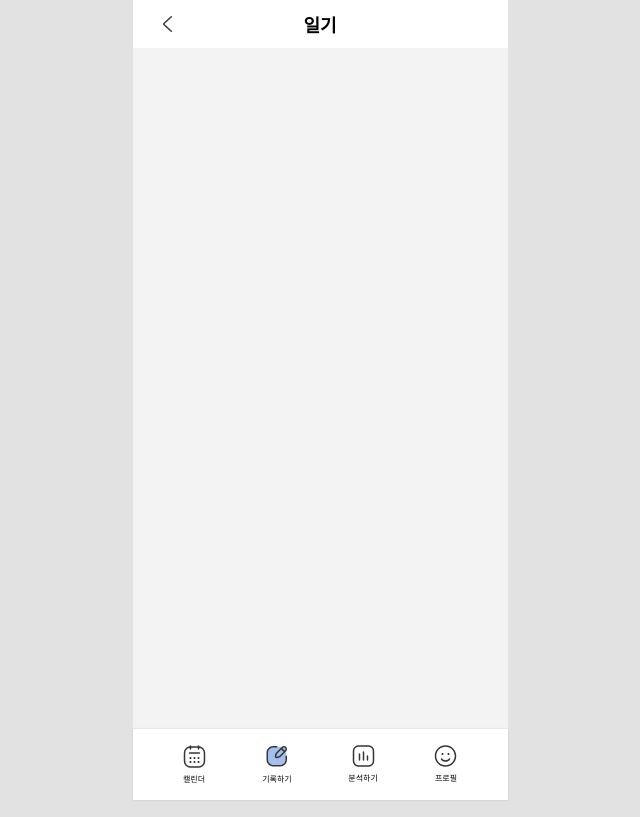
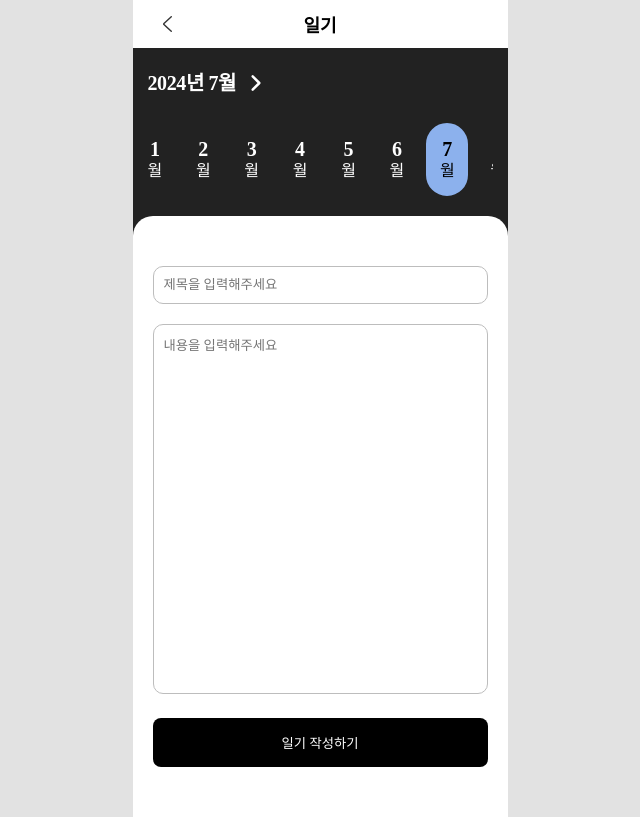
Before and after one commit to f-lb/frontend, a React (Create React App) app: page /record in a window 1280 px wide. Shown: the whole page, without its empty margins (320-960 px from the left). Built offline with nearby package versions, Linux system fonts and the light colour scheme; a web font is replaced by a local one.

Commit message:
일기작성 페이지 완성

```diff
--- a/src/App.js
+++ b/src/App.js
@@ -5,7 +5,7 @@ import { BnbLayout, RootLayout } from "./layouts";
 import MontlyModeCalendarPage from "./components/MontlyModeCalendarPage";
 import WeeklyModeCalendarPage from "./components/WeeklyModeCalendarPage";
 import LoadingPage from "./pages/LoadingPage";
-import SummeryPage from "./pages/SummeryPage";  // SummeryPage 가져오기
+import SummeryPage from "./pages/SummeryPage"; // SummeryPage 가져오기
 import { lazy, Suspense } from "react";
 
 const delay = (ms) => new Promise((resolve) => setTimeout(resolve, ms));
@@ -27,9 +27,10 @@ function App() {
             </Route>
             <Route path="/analyze" element={<AnalyzePage />} />
             <Route path="/profile" element={<ProfilePage />} />
-            <Route path="/record" element={<RecordPage />} />
           </Route>
-          <Route path="/summary" element={<SummeryPage />} />  {/* SummeryPage 경로 추가 */}
+          <Route path="/record" element={<RecordPage />} />
+          <Route path="/summary" element={<SummeryPage />} />{" "}
+          {/* SummeryPage 경로 추가 */}
         </Routes>
         <Suspense fallback={<LoadingPage />}>
           <Routes>
--- a/src/pages/RecordPage.jsx
+++ b/src/pages/RecordPage.jsx
@@ -1,6 +1,9 @@
 import styled from "styled-components";
 import BackIcon from "../assets/back.svg";
 import { Link } from "react-router-dom";
+import ArrowRightIcon from "../assets/arrowRight.svg";
+
+const Day = ["", "월", "화", "수", "목", "금", "토", "일"];
 
 export default function RecordPage() {
   return (
@@ -11,6 +14,34 @@ export default function RecordPage() {
         </Link>
         일기
       </Nav>
+
+      <div>
+        <Datepick>
+          <h2>
+            <span>2024년 7월</span>
+            <img
+              style={{ color: "#fff" }}
+              src={ArrowRightIcon}
+              alt="arrow_right"
+            />
+          </h2>
+          <DateList>
+            {new Array(31).fill().map((item, date) => (
+              <Date $isActive={date === 6} $isToday={date + 1 === 10}>
+                <p>{date + 1}</p>
+                <span>월</span>
+              </Date>
+            ))}
+          </DateList>
+        </Datepick>
+
+        <RecordField>
+          <input placeholder="제목을 입력해주세요" />
+          <textarea placeholder="내용을 입력해주세요"></textarea>
+
+          <Btn>일기 작성하기</Btn>
+        </RecordField>
+      </div>
     </>
   );
 }
@@ -26,3 +57,121 @@ const Nav = styled.div`
   font-weight: bold;
   background: #fff;
 `;
+
+const Datepick = styled.div`
+  background: #222222;
+  color: #fff;
+  padding: 15px;
+  padding-bottom: 70px;
+
+  h2 {
+    display: flex;
+    align-items: center;
+    //styleName: title/Lg;
+    font-family: Pretendard;
+    font-size: 20px;
+    font-weight: 600;
+    line-height: 24px;
+    letter-spacing: -0.02em;
+    text-align: left;
+  }
+`;
+
+const DateList = styled.ul`
+  display: flex;
+  margin-top: 20px;
+  overflow: scroll;
+  gap: 10px;
+
+  &::-webkit-scrollbar {
+    display: none;
+  }
+`;
+const Date = styled.li`
+  p {
+    //styleName: title/Lg;
+    font-family: Pretendard;
+    font-size: 20px;
+    font-weight: 600;
+    line-height: 24px;
+    letter-spacing: -0.02em;
+    text-align: center;
+    color: ${({ $isActive }) => ($isActive ? "#000" : "")};
+  }
+  display: flex;
+  flex-direction: column;
+  align-items: center;
+  justify-content: center;
+  padding: 12px;
+  border-radius: 30px;
+  &:first-child {
+    padding-left: 0;
+  }
+  background: ${({ $isActive }) => ($isActive ? "#8cb1ed" : "")};
+  color: ${({ $isActive }) => ($isActive ? "#000" : "")};
+
+  border: ${({ $isToday }) => ($isToday ? "2px solid #b4b4b4" : "")};
+  border: ${({ $isActive }) => ($isActive ? "2px solid #8cb1ed" : "")};
+
+  span {
+    //styleName: subtitle/Md;
+    font-family: Pretendard;
+    font-size: 16px;
+    font-weight: 400;
+    line-height: 20.8px;
+    letter-spacing: -0.02em;
+    text-align: center;
+    color: ${({ $isActive }) => ($isActive ? "#000" : "")};
+  }
+`;
+
+const RecordField = styled.div`
+  background: #fff;
+  padding: 50px 20px;
+  margin-top: -50px;
+  border-top-left-radius: 20px;
+  border-top-right-radius: 20px;
+
+  input {
+    width: 100%;
+    padding: 10px;
+    box-sizing: border-box;
+    margin-bottom: 20px;
+    border-radius: 10px;
+    border: 1px solid #bdbdbd;
+
+    &:placeholder {
+      color: #bdbdbd;
+    }
+
+    &:focus {
+      outline: none;
+    }
+  }
+
+  textarea {
+    resize: none;
+    border-radius: 10px;
+    border: 1px solid #bdbdbd;
+    width: 100%;
+    padding: 10px;
+    box-sizing: border-box;
+
+    height: 370px;
+
+    &:focus {
+      outline: none;
+    }
+  }
+`;
+
+const Btn = styled.button`
+  background: #000000;
+  color: #fff;
+  width: 100%;
+  display: block;
+  text-align: center;
+  padding: 15px 0;
+  border-radius: 8px;
+  margin-top: 20px;
+`;
--- a/src/pages/TodayReportPage.jsx
+++ b/src/pages/TodayReportPage.jsx
@@ -291,8 +291,6 @@ const EmotionDistribution = styled.div`
 
         padding: 4px 5px 3px 7px;
       }
-      div {
-      }
     }
   }
 `;
```
Also changed, not shown: src/assets/arrowRight.svg.
